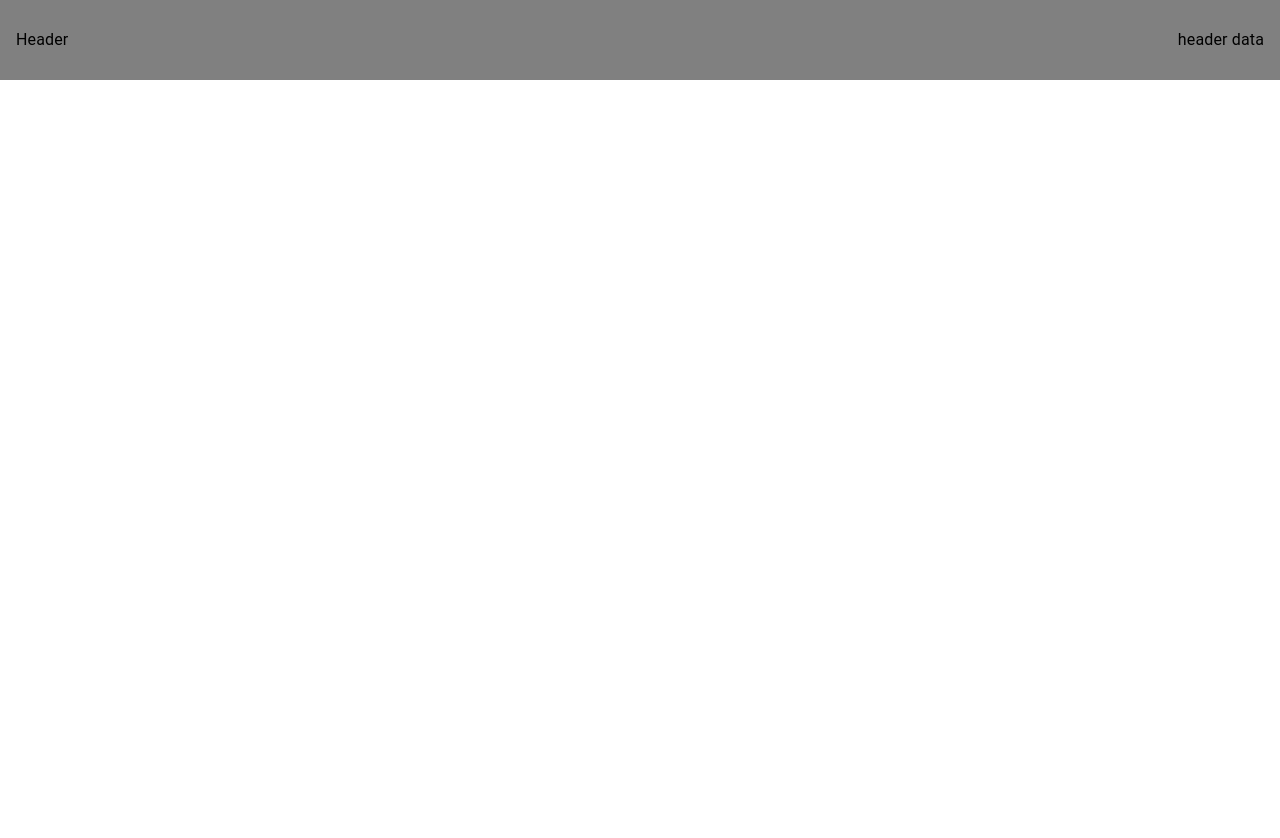
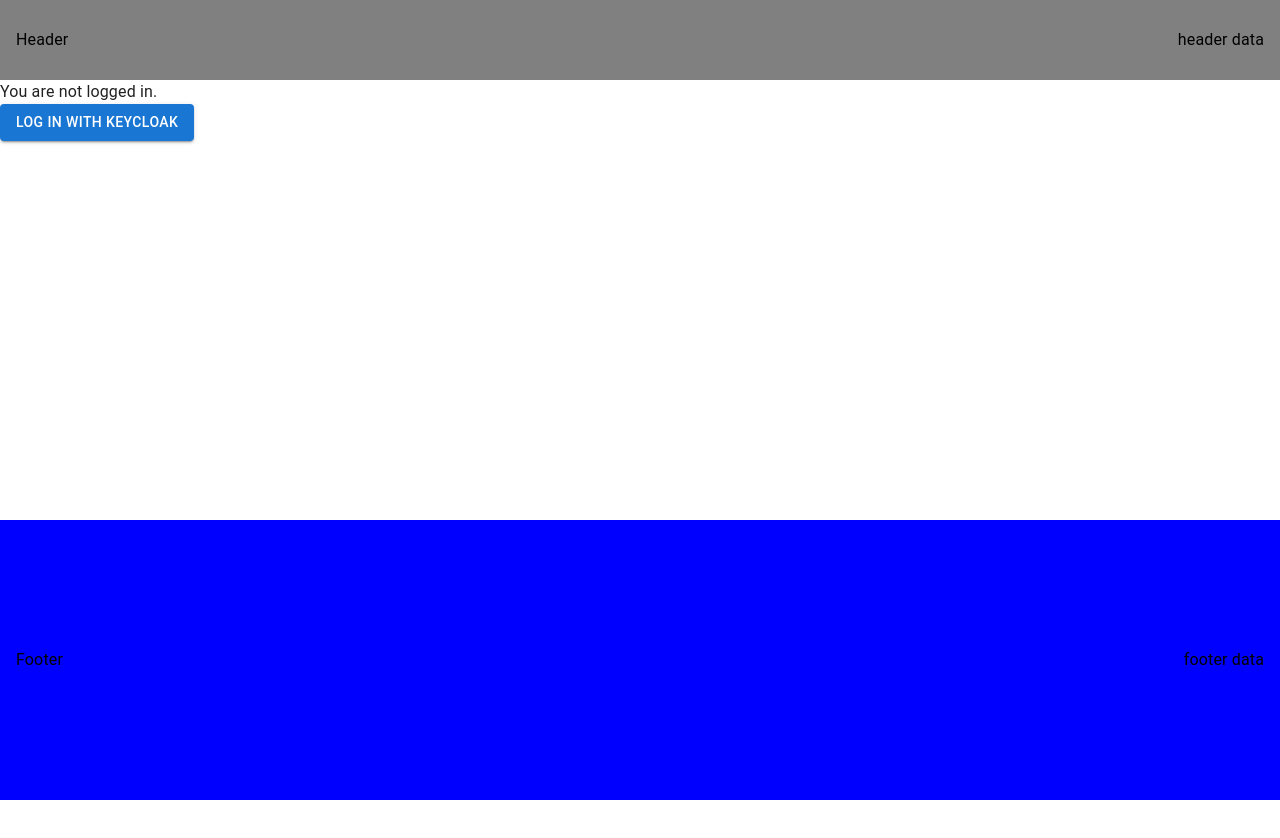
Before and after one commit to FarisSpahic/LibraryEcomm-Demo, a Next.js app in the folder frontend/: page / in a window 1280 px wide. Shown: the top 838 px of the page. After the commit the page ends 800 px from the top, so only its background shows below. Built offline with nearby package versions, Linux system fonts and the light colour scheme; no server answers.

Commit message:
Add auth flow.

```diff
--- a/frontend/package.json
+++ b/frontend/package.json
@@ -13,7 +13,9 @@
     "@emotion/styled": "^11.13.0",
     "@mui/material": "^6.1.1",
     "@mui/styles": "^6.1.1",
+    "keycloak-js": "^25.0.6",
     "next": "14.2.13",
+    "next-auth": "^4.24.7",
     "react": "^18",
     "react-dom": "^18"
   },
--- /dev/null
+++ b/frontend/src/app/api/auth/[...nextauth]/route.ts
@@ -0,0 +1,15 @@
+import NextAuth from "next-auth";
+import KeycloakProvider from "next-auth/providers/keycloak";
+
+const handler = NextAuth({
+  providers: [
+    KeycloakProvider({
+        clientId: "libraryapp",
+        clientSecret: "EBbMvyEzd1Yz0cDt9WCFPh2DBJPnOa2S",
+        issuer: "http://localhost:8080/realms/libraryrealm",
+    }),
+  ],
+  secret: "pqe8qkvnLo4TDVDFoFCY/87zxew9BE7So1twhS9Xpj4=",
+});
+
+export { handler as GET, handler as POST };
--- a/frontend/src/app/layout.tsx
+++ b/frontend/src/app/layout.tsx
@@ -5,14 +5,16 @@ import Footer from "@/components/footer";
 import { ThemeProvider } from "@mui/material/styles";
 import { theme } from "./theme";
 import { CssBaseline } from "@mui/material";
-import { makeStyles } from '@mui/styles';
+import { makeStyles } from "@mui/styles";
+import { SessionProvider } from "next-auth/react";
+
 
 // Define styles using makeStyles
 const useStyles = makeStyles(() => ({
   root: {
-    display: 'flex',
-    flexDirection: 'column',
-    minHeight: '100vh',
+    display: "flex",
+    flexDirection: "column",
+    minHeight: "100vh",
     margin: 0,
   },
   main: {
@@ -29,7 +31,7 @@ export default function RootLayout({
   children: React.ReactNode;
 }>) {
   const classes = useStyles(); // Use the makeStyles styles
-
+  sessionStorage.clear();
   return (
     <html lang="en">
       <head>
@@ -39,11 +41,11 @@ export default function RootLayout({
       <body className={classes.root}>
         <ThemeProvider theme={theme}>
           <CssBaseline />
-          <Header />
-          <main className={classes.main}>
-            {children}
-          </main>
-          <Footer />
+          <SessionProvider>
+            <Header />
+            <main className={classes.main}>{children}</main>
+            <Footer />
+          </SessionProvider>
         </ThemeProvider>
       </body>
     </html>
--- a/frontend/src/app/page.tsx
+++ b/frontend/src/app/page.tsx
@@ -1,9 +1,36 @@
-import Header from "@/components/header";
+"use client";
+
+import { signIn, signOut, useSession } from "next-auth/react";
+import { Button, Typography } from "@mui/material";
 
 export default function Home() {
+
+  const { data: session, status } = useSession();
+  alert(JSON.stringify(session))
+  if (status === "loading") {
+    return <Typography>Loading...</Typography>;
+  }
+
+
+  if (!session) {
+    // Show login button if not authenticated
+    return (
+      <div>
+        <Typography>You are not logged in.</Typography>
+        <Button variant="contained" onClick={() => signIn("keycloak")}>
+          Log In with Keycloak
+        </Button>
+      </div>
+    );
+  }
+
+  // Show user profile if authenticated
   return (
-    <div style={{height: '300vh'}}>
-
+    <div>
+      <Typography>Welcome, {session.user?.name}!</Typography>
+      <Button variant="contained" onClick={() => signOut()}>
+        Log Out
+      </Button>
     </div>
   );
 }
--- /dev/null
+++ b/frontend/src/app/profile/page.tsx
@@ -0,0 +1,8 @@
+
+export default function Profile() {
+  return (
+    <div style={{height: '300vh'}}>
+      <p>profile</p>
+    </div>
+  );
+}
```
Also changed, not shown: 1 other file (tests, documents, lock files or other folders).
